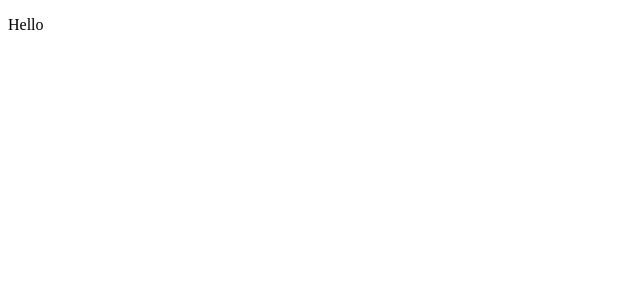
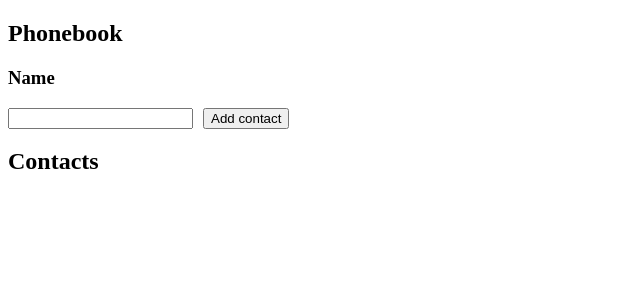
Before and after one commit to shuydo/goit-react-hw-02-phonebook, a React (Create React App) app: page / in a window 1280 px wide. Shown: the top 300 px of the page, without its empty margins (0-640 px from the left). Built offline with nearby package versions, Linux system fonts and the light colour scheme.

Commit message:
step1 w/o styling

```diff
--- a/package.json
+++ b/package.json
@@ -8,9 +8,11 @@
     "@testing-library/react": "^11.2.7",
     "@testing-library/user-event": "^12.8.3",
     "gh-pages": "^3.2.3",
+    "nanoid": "^3.1.23",
     "react": "^17.0.2",
     "react-dom": "^17.0.2",
     "react-scripts": "4.0.3",
+    "uuid": "^8.3.2",
     "web-vitals": "^1.1.2"
   },
   "scripts": {
--- a/public/index.html
+++ b/public/index.html
@@ -1,5 +1,5 @@
 <!DOCTYPE html>
-<html lang="en">
+<html lang="ru">
   <head>
     <meta charset="utf-8" />
     <link rel="icon" href="%PUBLIC_URL%/favicon.ico" />
@@ -25,6 +25,7 @@
       Learn how to configure a non-root public URL by running `npm run build`.
     -->
     <!-- <title>React App</title> Shu -->
+    <title>PhoneBooK</title>
   </head>
   <body>
     <!-- <noscript>You need to enable JavaScript to run this app.</noscript> Shu-->
--- a/src/App.js
+++ b/src/App.js
@@ -1,12 +1,35 @@
-// import logo from './logo.svg' Shu;
-// import './App.css' Shu;
+import React from "react";
+// import { v4 as uuid } from "uuid";
+import { nanoid } from "nanoid";
 
-function App() {
-  return (
-    <div className="App">
-      <p>Hello</p>
-    </div>
-  );
+import Form from "./Comps/Form/Form";
+import Contacts from "./Comps/Contacts/Contacts";
+
+export default class App extends React.Component {
+  state = {
+    contacts: [],
+  };
+
+  appDBase = (data) => {
+    this.setState((pState) => ({
+      contacts: [
+        ...pState.contacts,
+        {
+          id: nanoid(10),
+          ...data,
+        },
+      ],
+    }));
+  };
+
+  render() {
+    console.log("---", this.state.contacts);
+    return (
+      <>
+        <h2>Phonebook</h2>
+        <Form onSubmit={this.appDBase} />
+        <Contacts dBase={this.state.contacts} />
+      </>
+    );
+  }
 }
-
-export default App;
--- /dev/null
+++ b/src/Comps/Contacts/Contacts.jsx
@@ -0,0 +1,17 @@
+export default function Contacts({ dBase }) {
+  // console.log(dBase);
+  // console.log(dBase[0].name);
+
+  return (
+    <div>
+      <h2>Contacts</h2>
+      <ul>
+        {dBase.map((el) => (
+          <li key={el.id}>
+            <p>{el.name}</p>
+          </li>
+        ))}
+      </ul>
+    </div>
+  );
+}
--- /dev/null
+++ b/src/Comps/Form/Form.js
@@ -0,0 +1,48 @@
+import { Component } from "react";
+
+export default class Form extends Component {
+  state = {
+    name: "",
+    // phone: "",
+  };
+
+  handleChange = (e) => {
+    this.setState({ [e.target.name]: e.target.value });
+  };
+
+  handleSubmit = (e) => {
+    e.preventDefault();
+    this.props.onSubmit(this.state);
+    // this.setState({ name: "", phone: "" });
+    this.setState({ name: "" });
+  };
+
+  render() {
+    return (
+      <form onSubmit={this.handleSubmit}>
+        {/* <label> */}
+        <h3>Name</h3>
+        <input
+          type="text"
+          name="name"
+          value={this.state.name}
+          onChange={this.handleChange}
+        />
+        {/* </label> */}
+
+        {/* <label>
+          Phone
+          <input
+            type="text"
+            name="phone"
+            value={this.state.phone}
+            onChange={this.handleChange}
+          />
+        </label> */}
+        <button type="submit" style={{ marginLeft: 10 }}>
+          Add contact
+        </button>
+      </form>
+    );
+  }
+}
```
Also changed, not shown: 1 other file (tests, documents, lock files or other folders).
